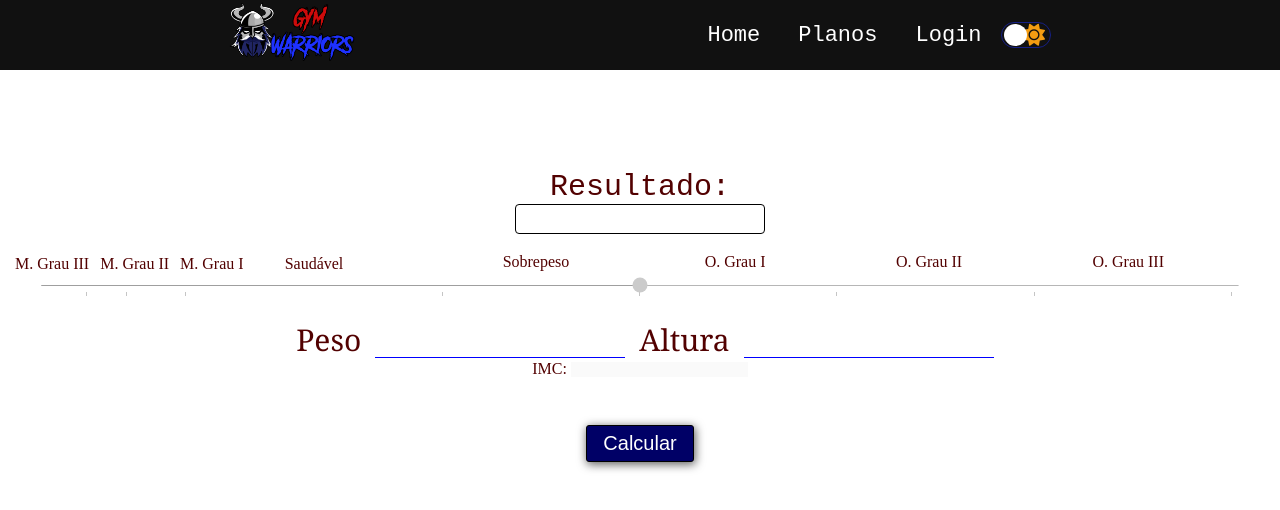
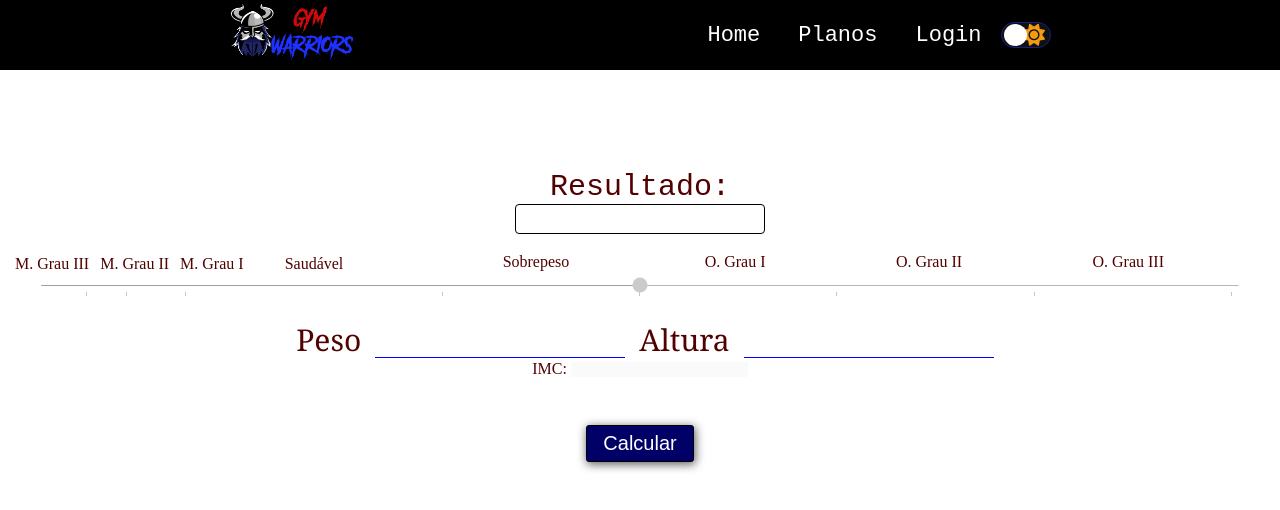
Before and after one commit to PastorWilson/Gym-Warriors, a plain HTML site: page IMC.html in a window 1280 px wide. Drawn offline with Linux system fonts and the light colour scheme.

Commit message:
Arquivo final do IMC

```diff
--- a/IMC.css
+++ b/IMC.css
@@ -18,6 +18,11 @@
   body.dark {
     background: #ffffff;
 
+  }
+  .container-nav{
+    width: 100%;
+    z-index: 2;
+    background-color: #000000;
   }
   header.dark{
     background: red;
```
